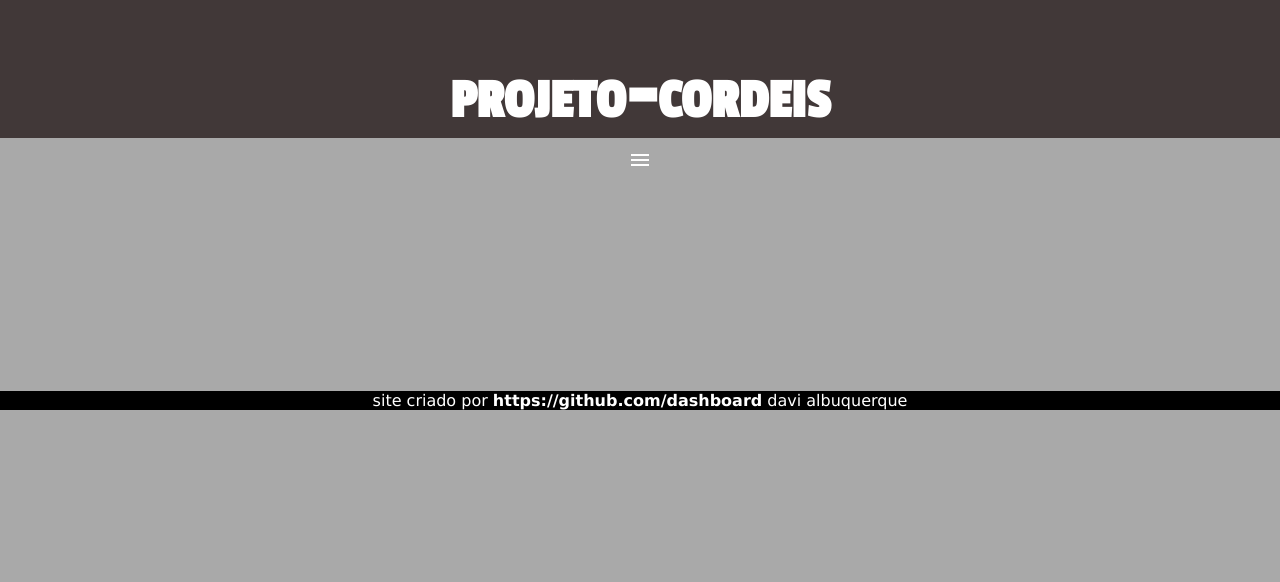
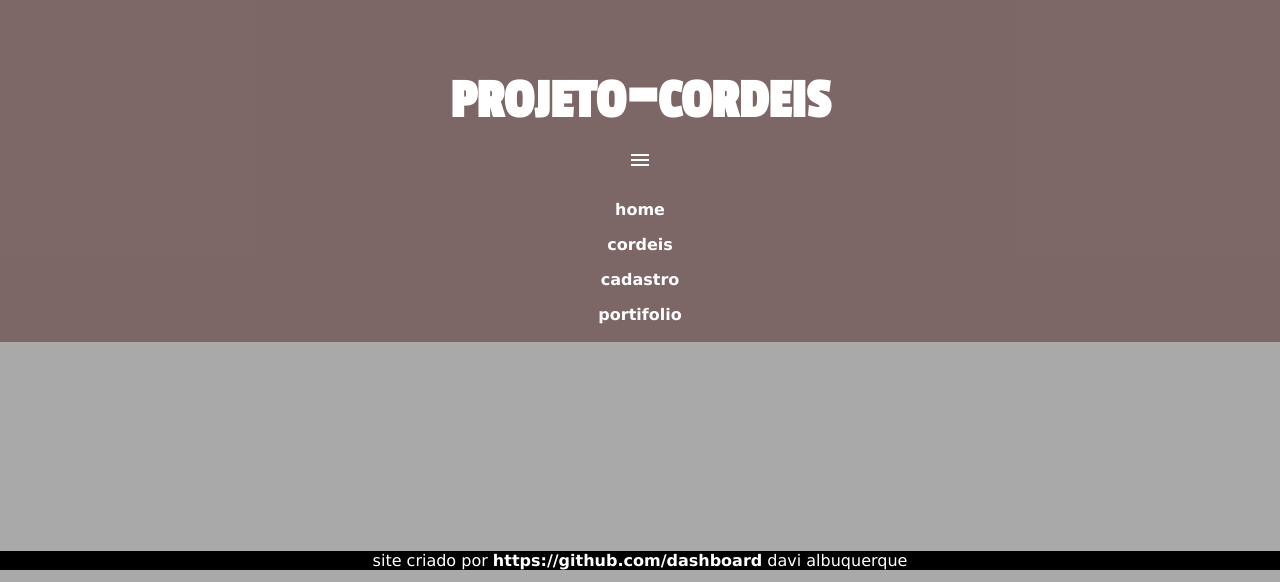
Before and after one commit to davi-albuquerque-da-silva/projeto-cordeis, a PHP site: page / in a window 1280 px wide. Shown: the top 582 px of the page. Run offline with PHP 8.4, Linux system fonts and the light colour scheme.

Commit message:
atualizei o projeto

```diff
--- a/cordeis/estilo/style.css
+++ b/cordeis/estilo/style.css
@@ -34,6 +34,22 @@ header > h1{
     font-variant: small-caps;
     font-family: var(--fonte2);
     font-size: 10vh;
+}
+nav {
+
+    padding: 10px;
+    text-align: center;
+}
+nav > a {
+    padding: 10px;
+    text-decoration: none;
+    color: white;
+    display: inline-block;
+
+   }
+#menu a{
+    display:block;
+    padding: .5rem;
 }
 span#burquer{
     color: white;
@@ -123,3 +139,11 @@ footer{
     color: white;
     text-align: center;
 }
+
+@media (max-width:600px){
+    #menu{
+        display: block;
+    }
+
+
+}
--- a/cordeis/index.html
+++ b/cordeis/index.html
@@ -10,7 +10,7 @@
     <style>
 
         header{
-            background-color: rgb(65, 56, 56);
+            background-color: rgba(90, 48, 48, 0.55);
     color:white;
     text-align: center;
 
@@ -22,7 +22,7 @@
        <header>
            <h1> projeto-cordeis </h1>
 
-
+  <span id="burquer" class="material-icons" onclick="clickMenu()" >menu</span>
 
 
 
@@ -30,9 +30,20 @@
 
                </h2>
                <p><a href="index02.html">segunda pagina</a> <br>   <a href="index03.html">terceira pagina </a> <br> <a href="index04.html">quarta pagina</a></p> -->
+       <nav id="itens"  >
 
+           <ul id="menu">
+            <li>
+                <a href="#">home</a>
+            </li>
+            <li><a href="#">cordeis</a></li>
+            <li><a href="#">cadastro</a></li>
+            <li><a href="#">portifolio</a></li>
+
+           </ul>
+       </nav>
        </header>
-        <span id="burquer" class="material-icons">menu</span>
+
     <section>
         <br>
 
@@ -57,7 +68,17 @@
         davi albuquerque </p>
 
     </footer>
-    <br>
+    <script>
+        function clickMenu(){
+           if  (itens.style.display   == 'block'){
+            itens.style.display ='none'
+
+           }else{
+            itens.style.display ='block'
+           }
+
+        }
+    </script>
 
 
 </body>
```
